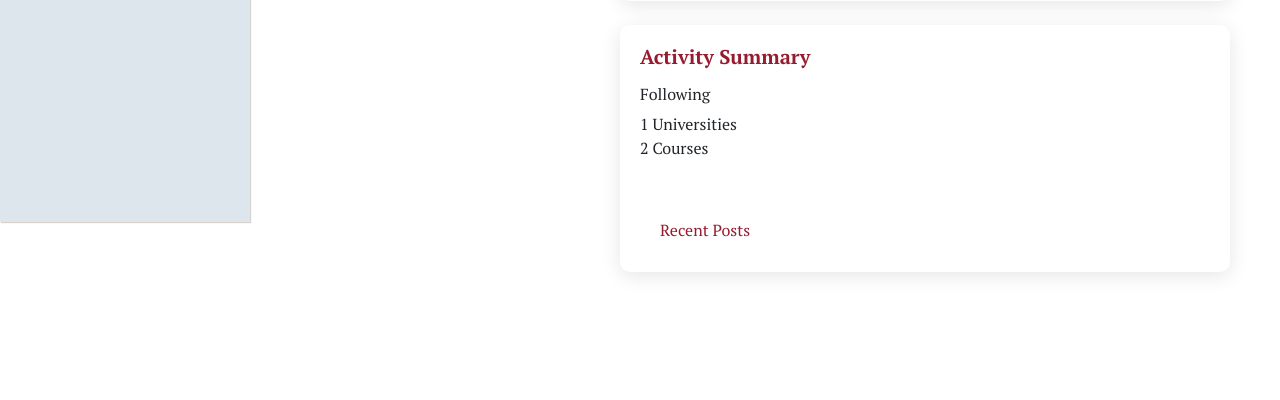
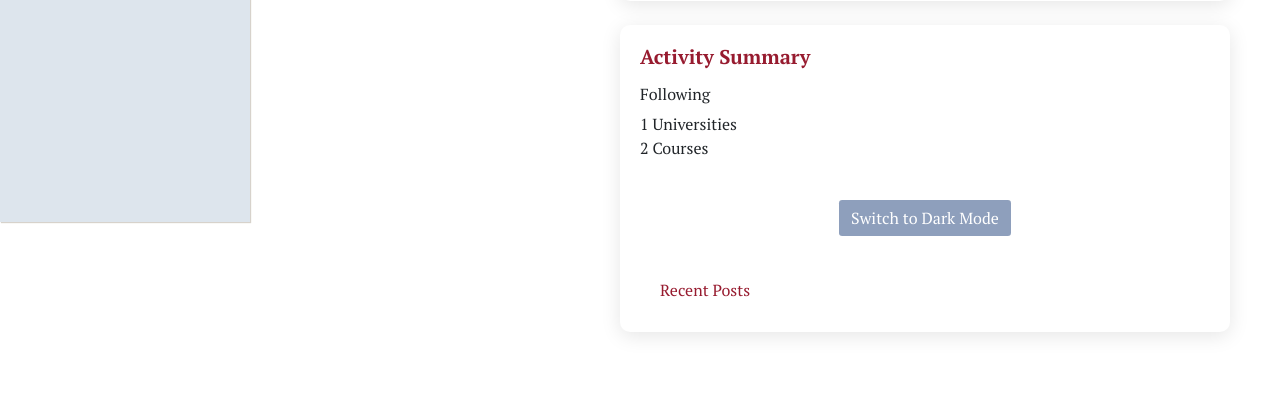
Before and after one commit to xxruyle/unihive, a Flask app: a page that uses app/templates/user_profile.html in a window 1280 px wide. Shown: the part 633-1033 px from the top of the page. Before the commit the page ends 909 px from the top, so only its background shows below. Run offline with Flask 3, Linux system fonts and the light colour scheme; data comes from the database, SQL or seed files in the repository; some libraries are stand-ins or nearby versions.

Commit message:
Added JavaScript theme button to user_profile.html

```diff
--- a/app/templates/user_profile.html
+++ b/app/templates/user_profile.html
@@ -134,6 +134,13 @@ block content_subtitle %}{% endblock %} {% block content_main %}
               </p>
             </div>
           </div>
+<!-- Theme Toggle Button -->
+          <div class="container mt-4 text-center">
+            <button id="theme-toggle" class="btn btn-secondary">Switch to Dark Mode</button>
+          </div>
+
+<!-- Theme Script -->
+          <script src="{{ url_for('static', filename='theme.js') }}"></script>
 
           <div class="sidebar-header">Recent Posts</div>
 
```
